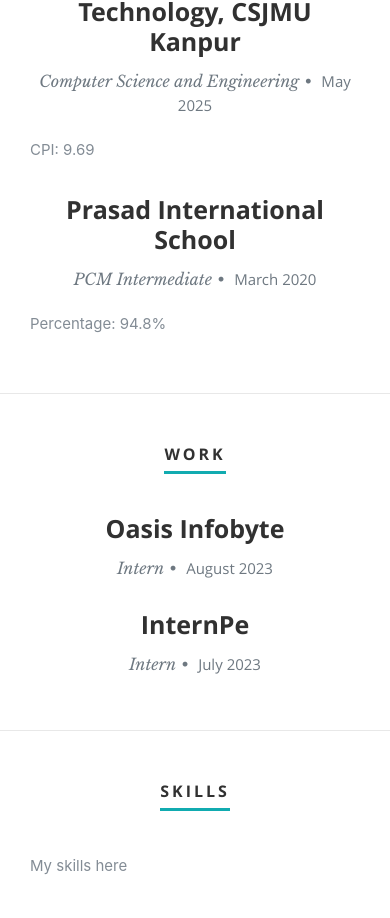
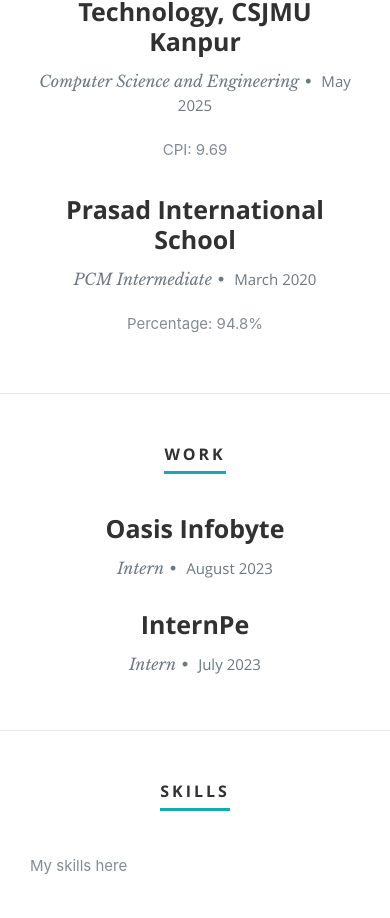
Before and after one commit to dwivedishubham545/Portfolio2, a React (Create React App) app: page / in a window 390 px wide. Shown: the part 1778-2696 px from the top of the page. Built offline with nearby package versions, Linux system fonts and the light colour scheme.

Commit message:
"Change DOne"

```diff
--- a/public/css/media-queries.css
+++ b/public/css/media-queries.css
@@ -18,6 +18,8 @@
       letter-spacing: -1px;
       margin: 0 auto 12px auto;
    }
+
+   #resume .cpi {text-align: center;}
 
 }
 
@@ -61,6 +63,7 @@
    ------------------------------------------------------------------- */
    #resume h1 { font: 16px/24px 'opensans-bold', sans-serif; }
    #resume .main-col { padding-right: 5%; }
+   #resume .cpi {text-align: center;}
 
    /* Testimonials Section
    ------------------------------------------------------------------- */
@@ -234,6 +237,8 @@
    #resume h1 { letter-spacing: 3px; }
    #resume .main-col { padding-right: 30px; }
    #resume h3, #resume .info { text-align: center; }
+   #resume .cpi {text-align: center;}
+
 
    .bars { width: 100%; }
 
--- a/src/components/Resume.js
+++ b/src/components/Resume.js
@@ -21,7 +21,7 @@
                           <p className="info">
                           {item.specialization}
                           <span>&bull;</span> <em className="date">{item.MonthOfPassing} {item.YearOfPassing}</em></p>
-                          <p>
+                          <p className='cpi'>
                           {item.Achievements}
                           </p>
                        </div>
```
